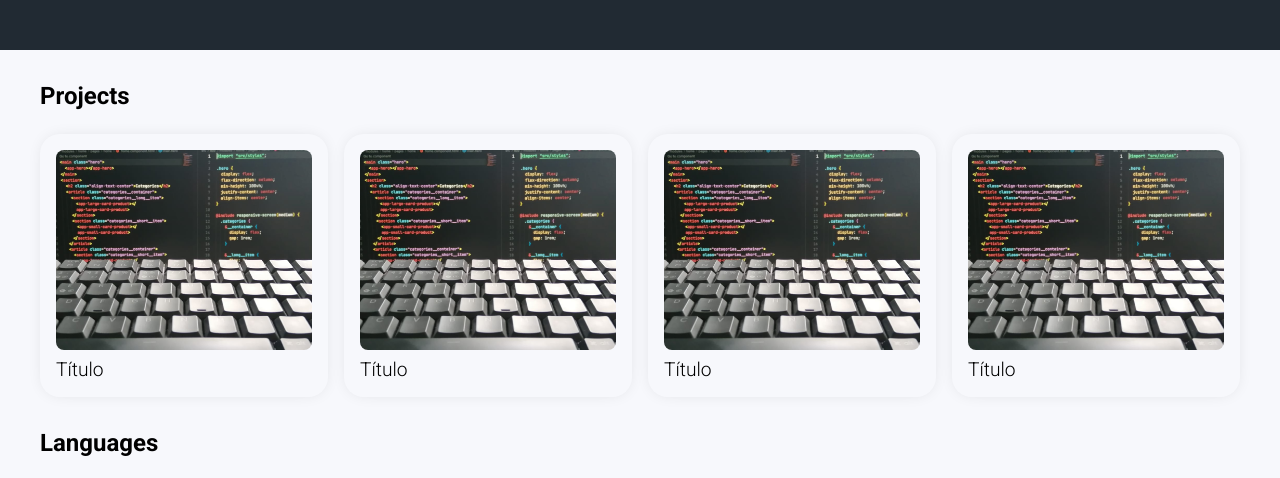
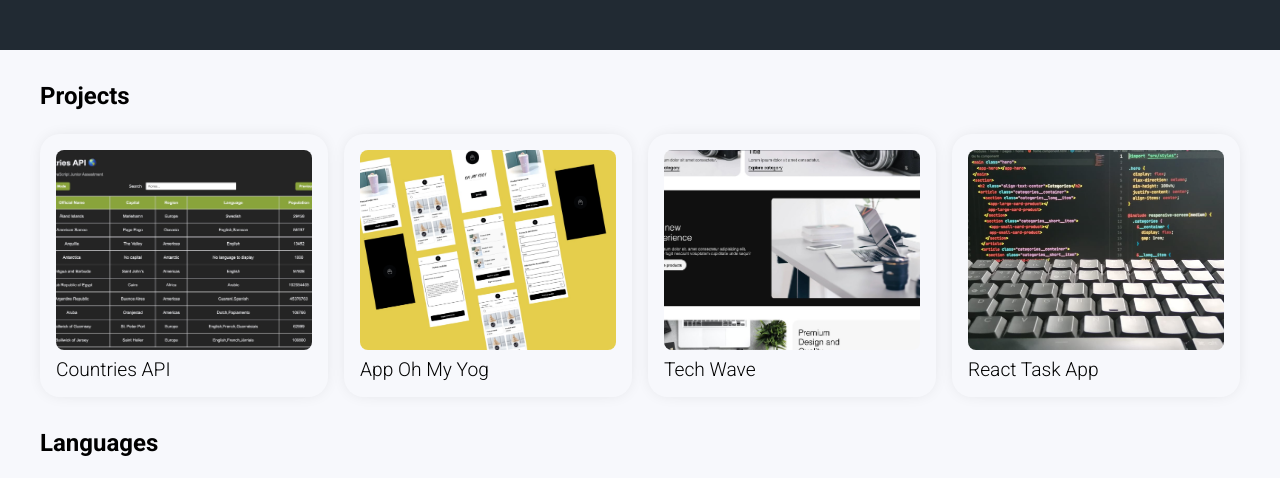
Before and after one commit to luislealhdz/Portfolio, a website built with Vite: page index.html in a window 1280 px wide. Shown: the part 1080-1558 px from the top of the page. Built offline with nearby package versions, Linux system fonts and the light colour scheme.

Commit message:
📋ISSUE / Update cover projects cards

```diff
--- a/index.html
+++ b/index.html
@@ -58,39 +58,35 @@
     <h2 class="projects__title">Projects</h2>
     <div class="projects__grid">
       <article class="projects__card">
-
+        <header class="projects__card__background">
+          <img class="projects__card__picture" src="./public/countries-api.jpeg" alt="Project Image">
+        </header>
+        <footer class="projects__card__title">
+          <p><a href="https://github.com/luislealhdz/Countries-Assestment" target="_blank">Countries API</a></p>
+        </footer>
+      </article>
+      <article class="projects__card">
+        <header class="projects__card__background">
+          <img class="projects__card__picture" src="./public/ohmyyog.jpeg" alt="Project Image">
+        </header>
+        <footer class="projects__card__title">
+          <p><a href="https://github.com/DestroyerRexor/OhMyYog" target="_blank">App Oh My Yog</a></p>
+        </footer>
+      </article>
+      <article class="projects__card">
+        <header class="projects__card__background">
+          <img class="projects__card__picture" src="./public/tech-wave.jpeg" alt="Project Image">
+        </header>
+        <footer class="projects__card__title">
+          <p><a href="https://github.com/luislealhdz/tech-wave" target="_blank">Tech Wave</a></p>
+        </footer>
+      </article>
+      <article class="projects__card">
         <header class="projects__card__background">
           <img class="projects__card__picture" src="./public/bg.jpeg" alt="Project Image">
         </header>
         <footer class="projects__card__title">
-          <p><a href="" target="_blank">Título</a></p>
-        </footer>
-      </article>
-      <article class="projects__card">
-
-        <header class="projects__card__background">
-          <img class="projects__card__picture" src="./public/bg.jpeg" alt="Project Image">
-        </header>
-        <footer class="projects__card__title">
-          <p><a href="" target="_blank">Título</a></p>
-        </footer>
-      </article>
-      <article class="projects__card">
-
-        <header class="projects__card__background">
-          <img class="projects__card__picture" src="./public/bg.jpeg" alt="Project Image">
-        </header>
-        <footer class="projects__card__title">
-          <p><a href="" target="_blank">Título</a></p>
-        </footer>
-      </article>
-      <article class="projects__card">
-
-        <header class="projects__card__background">
-          <img class="projects__card__picture" src="./public/bg.jpeg" alt="Project Image">
-        </header>
-        <footer class="projects__card__title">
-          <p><a href="" target="_blank">Título</a></p>
+          <p><a href="https://github.com/luislealhdz/ReactTaskApp" target="_blank">React Task App</a></p>
         </footer>
       </article>
     </div>
```
Also changed, not shown: public/countries-api.jpeg (added), public/ohmyyog.jpeg (added), public/tech-wave.jpeg (added).
